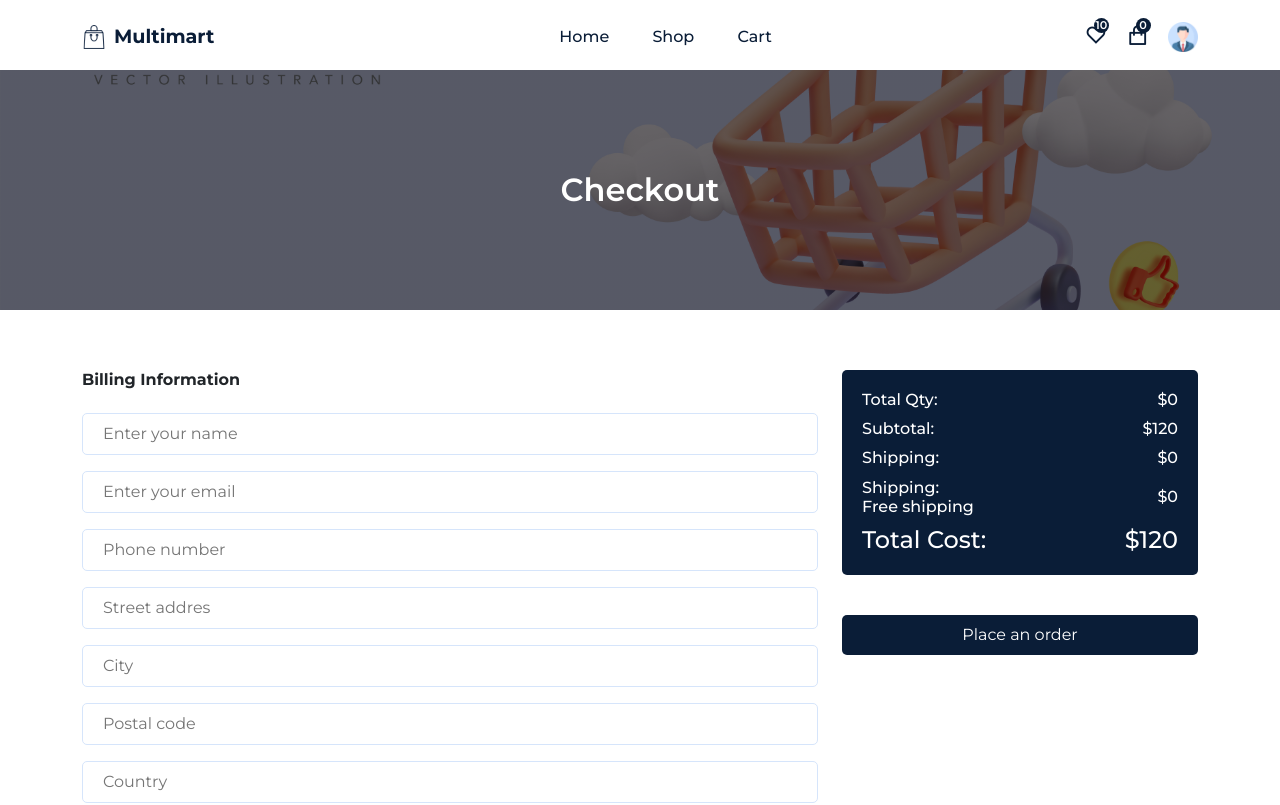
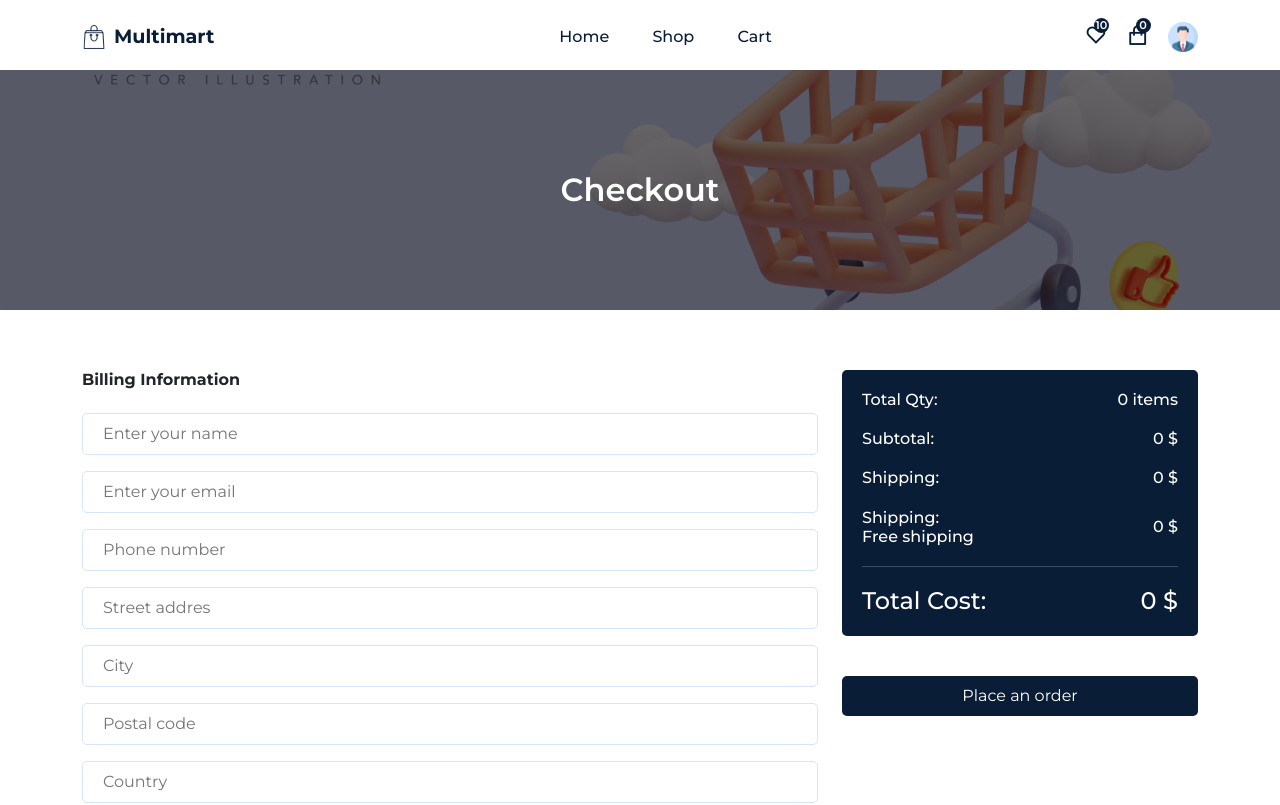
Before and after one commit to tuanhopham/miniMart, a React (Create React App) app: page /Checkout in a window 1280 px wide. Shown: the top 805 px of the page. Built offline with nearby package versions, Linux system fonts and the light colour scheme.

Commit message:
add login ui

```diff
--- a/src/pages/Checkout.jsx
+++ b/src/pages/Checkout.jsx
@@ -3,8 +3,12 @@ import { Container, Row, Col, Form, FormGroup } from "reactstrap";
 import Helmet from "./../components/Helmet/Helmet";
 import { CommonSection } from "./../components/UI/CommonSection";
 import '../styles/checkout.css'
+import { useSelector } from "react-redux";
 
 export const Checkout = () => {
+
+  const totalQty = useSelector(state => state.cart.totalQuantily)
+  const totalAmount = useSelector(state => state.cart.totalAmount)
   return (
     <Helmet title="Checkout">
       <CommonSection title="Checkout" />
@@ -37,14 +41,13 @@ export const Checkout = () => {
                 </FormGroup>
               </Form>
             </Col>
-
             <Col lg="4">
               <div className="checkout__cart">
-                <h6>Total Qty: <span>${}0</span></h6>
-                <h6>Subtotal: <span>${}120</span></h6>
-                <h6>Shipping: <span>${}0</span></h6>
-                <h6><span>Shipping: <br/>Free shipping</span><span>$0</span></h6>
-                <h4>Total Cost: <span>${}120</span></h4>
+                <h6>Total Qty: <span>{totalQty} items</span></h6>
+                <h6>Subtotal: <span>{totalAmount} $</span></h6>
+                <h6>Shipping: <span>0 $</span></h6>
+                <h6><span>Shipping: <br/>Free shipping</span><span>0 $</span></h6>
+                <h4>Total Cost: <span>{totalAmount} $</span></h4>
 
               </div>
               <button className="buy_btn auth__bth w-100">Place an order</button>
--- a/src/pages/Login.jsx
+++ b/src/pages/Login.jsx
@@ -1,7 +1,29 @@
 import React from 'react'
+import Helmet from '../components/Helmet/Helmet'
+import {Container, Row, Col,Form,FormGroup} from 'reactstrap'
 
 export const Login = () => {
   return (
-    <div>Login</div>
+    <Helmet title='login'>
+   <section>
+   <Container >
+        <Row>
+          <Col lg='6'className='m-auto text-center'>
+            <h3 className=''>Login</h3>
+          </Col>
+        </Row>
+      </Container>
+   </section>
+      <section>
+        <Container>
+          <Row>
+            <input placeholder='user Name or Email' required  />
+
+            <input placeholder='*****' required />
+            <button className='buy_btn w-100'> login</button>
+          </Row>
+        </Container>
+      </section>
+    </Helmet>
   )
 }
--- a/src/styles/checkout.css
+++ b/src/styles/checkout.css
@@ -16,5 +16,10 @@
 
 }
 .checkout__cart h6{
-    margin-bottom: 10px;
+    margin-bottom: 20px;
 }
+.checkout__cart h4{
+   border-top:1px solid rgba(211, 211, 211, 0.253);
+   padding-top: 20px;
+
+}
```
